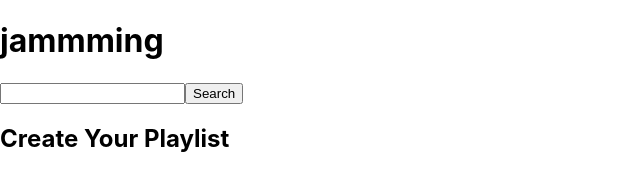
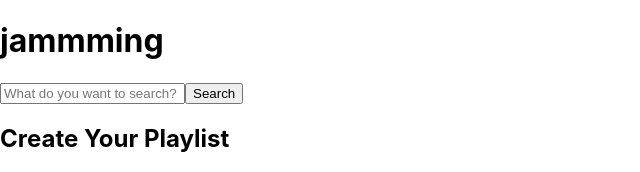
Before and after one commit to quan-phamm/jammming, a React (Create React App) app: page / in a window 1280 px wide. Shown: the top 172 px of the page, without its empty margins (0-640 px from the left). Built offline with nearby package versions, Linux system fonts and the light colour scheme.

Commit message:
Add aria-label and placeholder for Search input

```diff
--- a/src/components/SearchBar.js
+++ b/src/components/SearchBar.js
@@ -4,7 +4,7 @@ const SearchBar = ({ searchInput, handleSearchInput, handleSearchSubmit }) => {
     return (
         <div className="search-bar">
             <form onSubmit={handleSearchSubmit}>
-                <input id="search" type="text" value={searchInput} onChange={handleSearchInput}/>
+                <input id="search" type="text" name="search" aria-label='Search' placeholder='What do you want to search?' value={searchInput} onChange={handleSearchInput}/>
                 <button type="submit" className='search-btn'>Search</button>
             </form>
         </div>
```
